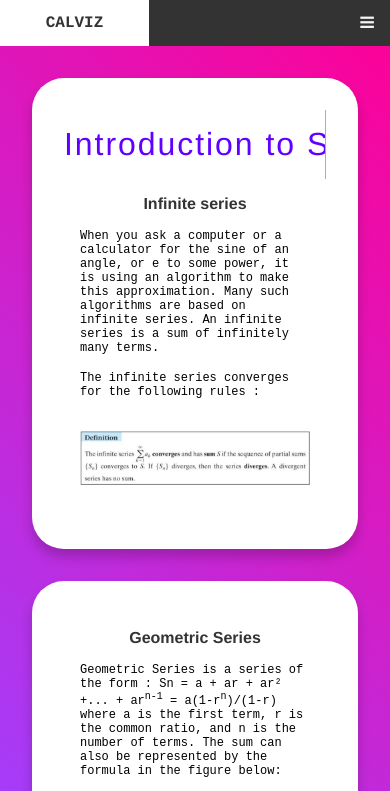
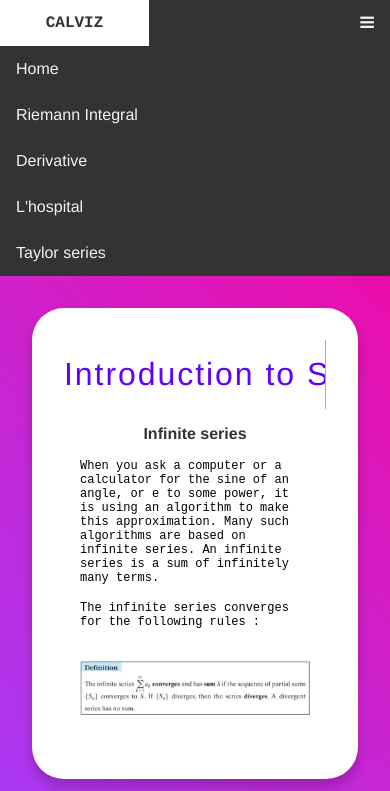
Before and after one commit to venator69/calviz, a plain HTML site: page UTS/series.html in a window 390 px wide. Both pictures are taken after a click on the link 367 px from the left and 23 px from the top of the page. Shown: the top 791 px of the page. Drawn offline with nearby package versions, Linux system fonts and the light colour scheme.

Commit message:
fix burger

```diff
--- a/UTS/series.html
+++ b/UTS/series.html
@@ -217,14 +217,17 @@
         background: #fffb00;
       }
 
+
       @media screen and (max-width: 1000px) {
-      .topnav a:not(:first-child) {display: none;}
-      .topnav a.icon {float: right; display: block;}
+        .topnav a:not(:first-child) {
+        display: none;
+      }
+      .topnav a.icon {
+        float: right;
+        display: block;
       }
 
-      @media screen and (max-width: 1000px) {
-      .topnav.responsive {position: relative;}
-      .topnav.responsive .icon {
+        .topnav.responsive .icon {
           position: absolute;
           right: 0;
           top: 0;
@@ -283,9 +286,9 @@
     <a href="index.html" class="active">CALVIZ</a>
     <a href="index.html">Home</a>
     <a href="riemann.html">Riemann Integral</a>
-    <a href="pricing.html">Derivative</a>
-    <a href="contacts.html">L'hospital</a>
-    <a href="contacts.html">Taylor series</a>
+    <a href="derivative.html">Derivative</a>
+    <a href="limit.html">L'hospital</a>
+    <a href="series.html">Taylor series</a>
     <a href="javascript:void(0);" class="icon">
       <i class="fa fa-bars"></i>
     </a>
@@ -612,7 +615,7 @@ function update() {
   const exactUp = fnR(x);
   approx.textContent = approxUp.toExponential(3);
   exact.textContent = exactUp.toExponential(3);
-  err.textContent = Math.abs(approx - exact).toExponential(3);
+  err.textContent = Math.abs(approxUp - exactUp).toExponential(3);
 
   drawSeries(fnM, fnR, a, b, terms);
 }
@@ -625,6 +628,16 @@ function update() {
 );
 
 update();
+
+// Toggle Burger Menu
+function toggleBurger() {
+  const topnav = document.getElementById("myTopnav");
+  topnav.classList.toggle("responsive");
+}
+
+// Add click listener to burger icon
+document.querySelector(".topnav .icon").addEventListener("click", toggleBurger);
+
 </script>
 
 </body>
```
Also changed, not shown: UTS/riemann.html (+2 -0 lines).
